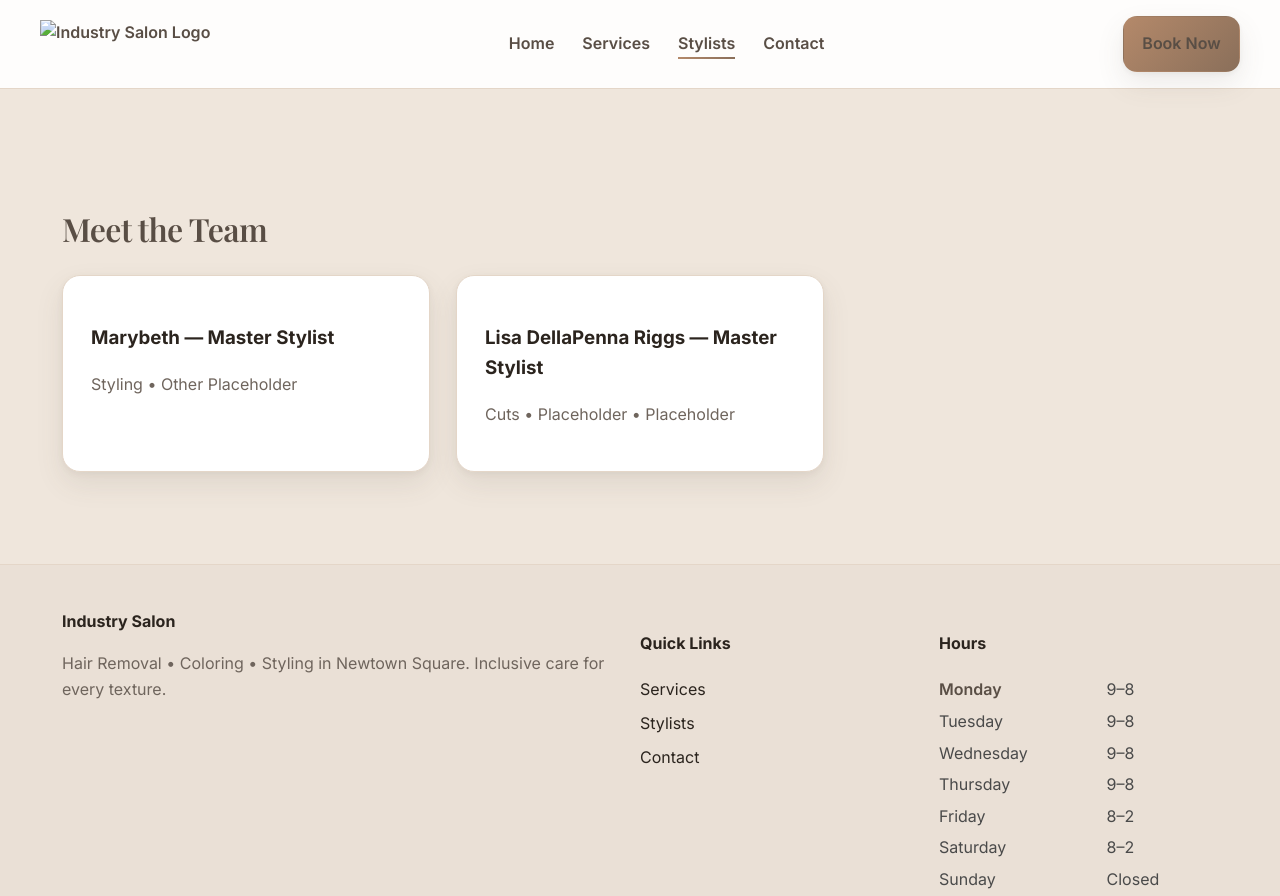
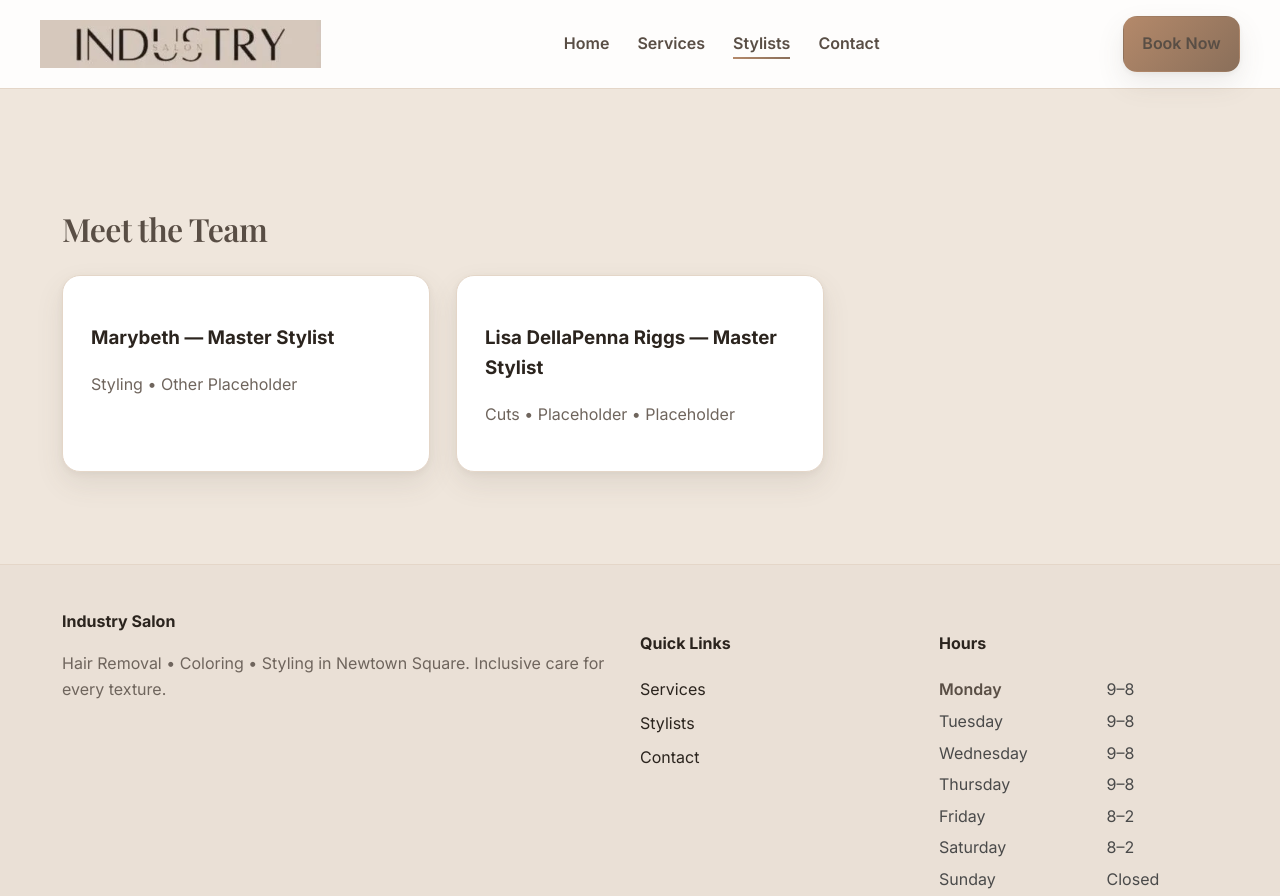
Before and after one commit to maxeld1/industrysalon, a plain HTML site: page pages/stylists.html in a window 1280 px wide. Shown: the top 896 px of the page. Drawn offline with nearby package versions, Linux system fonts and the light colour scheme.

Commit message:
Update stylists.html

```diff
--- a/pages/stylists.html
+++ b/pages/stylists.html
@@ -44,7 +44,7 @@
 <header>
   <div class="container nav">
     <a class="brand" href="index.html">
-      <img src="assets/images/industry_salon_logo.jpg" alt="Industry Salon Logo" class="brand-logo">
+      <img src="../assets/images/industry_salon_logo.jpg" alt="Industry Salon Logo" class="brand-logo">
     </a>
     <nav>
       <ul>
```
